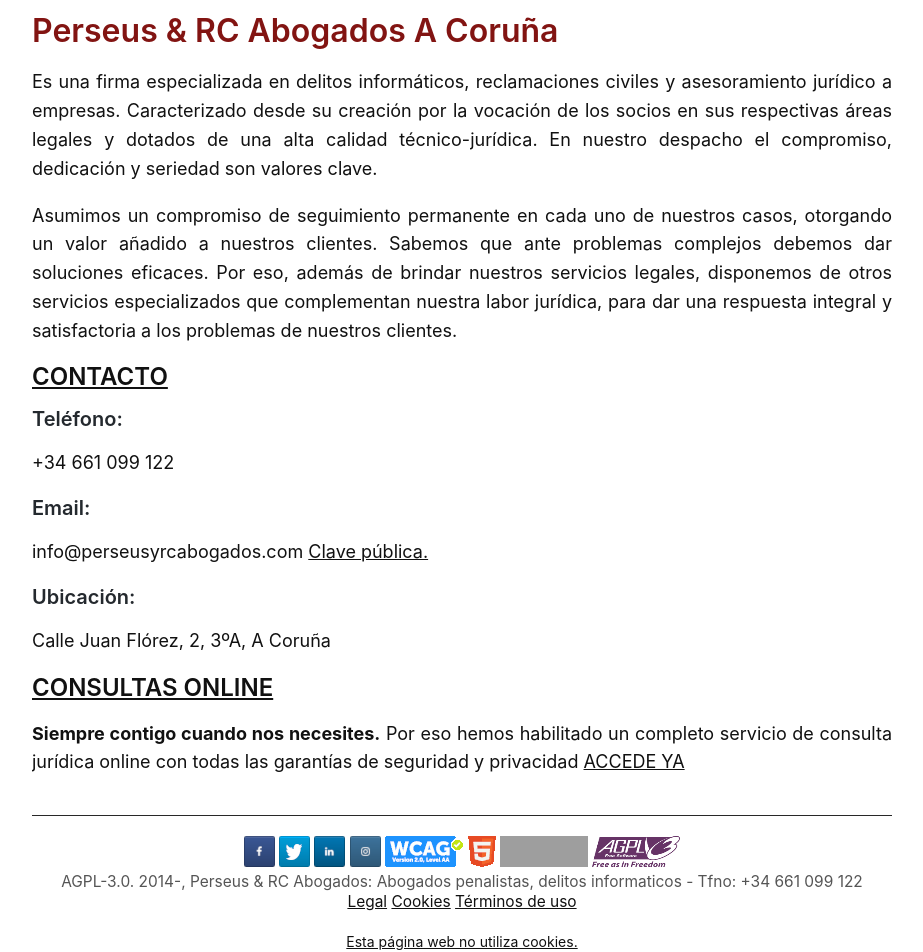
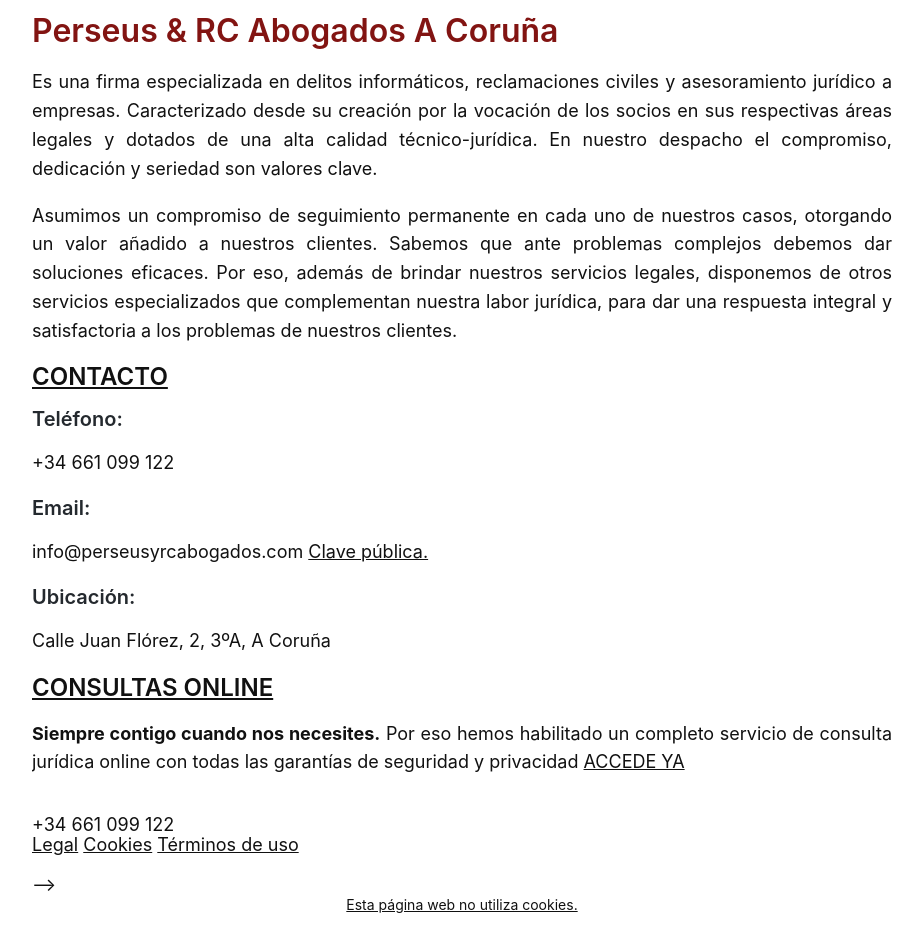
Before and after one commit to streaming10/perseusnew, a Jekyll site: the page built from README.md, in a window 1280 px wide. Shown: the part 514-1466 px from the top of the page, without its empty margins (158-1081 px from the left). Built offline with Jekyll 4.4.1, drawn with Linux system fonts in a browser that asks for light colours; our own code applies the rules of GitHub Pages for plain Markdown files; after the commit the page ends 1429 px from its top, so only the background shows below that; grey boxes are pictures that could not be loaded.

Commit message:
Update default.html

```diff
--- a/_layouts/default.html
+++ b/_layouts/default.html
@@ -86,7 +86,7 @@
    <span itemprop="tel">+34661099122</span>
    <a itemprop="email" href="mailto:info@perseusyrcabogados.com">info@perseusyrcabogados.com</a>
 </div>
-	<div id="copyright">
+<!--	<div id="copyright">
 		<a title="Facebook"    href="https://www.facebook.com/perseusyrcabogados/"><img src="/img/facebook.png"  alt="Facebook" /></a>
 		<a title="Twitter"     href="https://www.twitter.com/perseuslegal"        ><img src="/img/twitter.png"   alt="Twitter"  /></a>
 		<a title="LinkedIn"    href="https://www.linkedin.com/in/luisjuradocano/" ><img src="/img/linkedin.png"  alt="LinkedIn" /></a>
@@ -102,7 +102,7 @@
 	<a title="Legal" href="/legal.html">Legal</a>
 	<a title="Cookies" href="/cookies.html">Cookies</a>
 	<a title="Términos de uso" href="/terminos.html">Términos de uso</a></div>
-</div><br>
+</div><br> -->
 	<div style="font-size: 14px; text-align: center; "><a title="Esta página web no utiliza cookies.">Esta página web no utiliza cookies.</a>
 </div>
 </footer>
```
